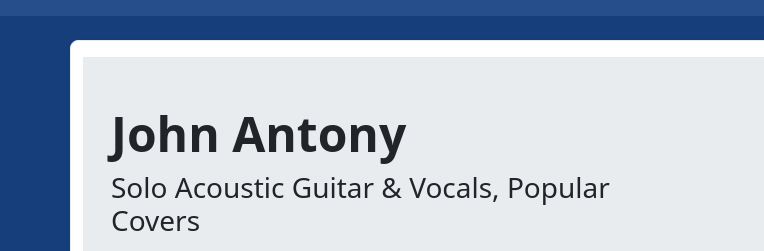
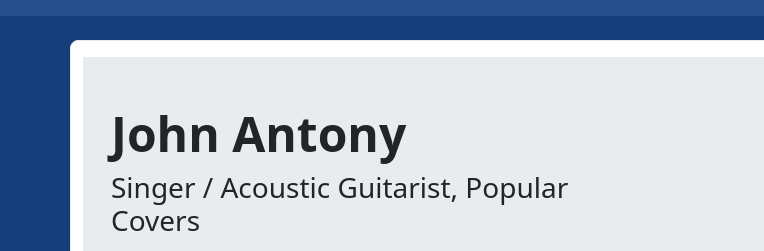
Before and after one commit to jantonypdx/guitar, a plain HTML site: page index.html in a window 1280 px wide. Shown: the part 40-291 px from the top of the page, 0-764 px from the left. Drawn offline with nearby package versions, Linux system fonts and the light colour scheme.

Commit message:
Update subtitle

```diff
--- a/index.html
+++ b/index.html
@@ -80,7 +80,7 @@
 
                 <!-- Hero Subtitle (optional) -->
                 <h3 class="mt-2">
-                  Solo Acoustic Guitar & Vocals, Popular Covers
+                  Singer / Acoustic Guitarist, Popular Covers
                 </h3>
 
                 <!-- Hero Description (optional) -->
```
